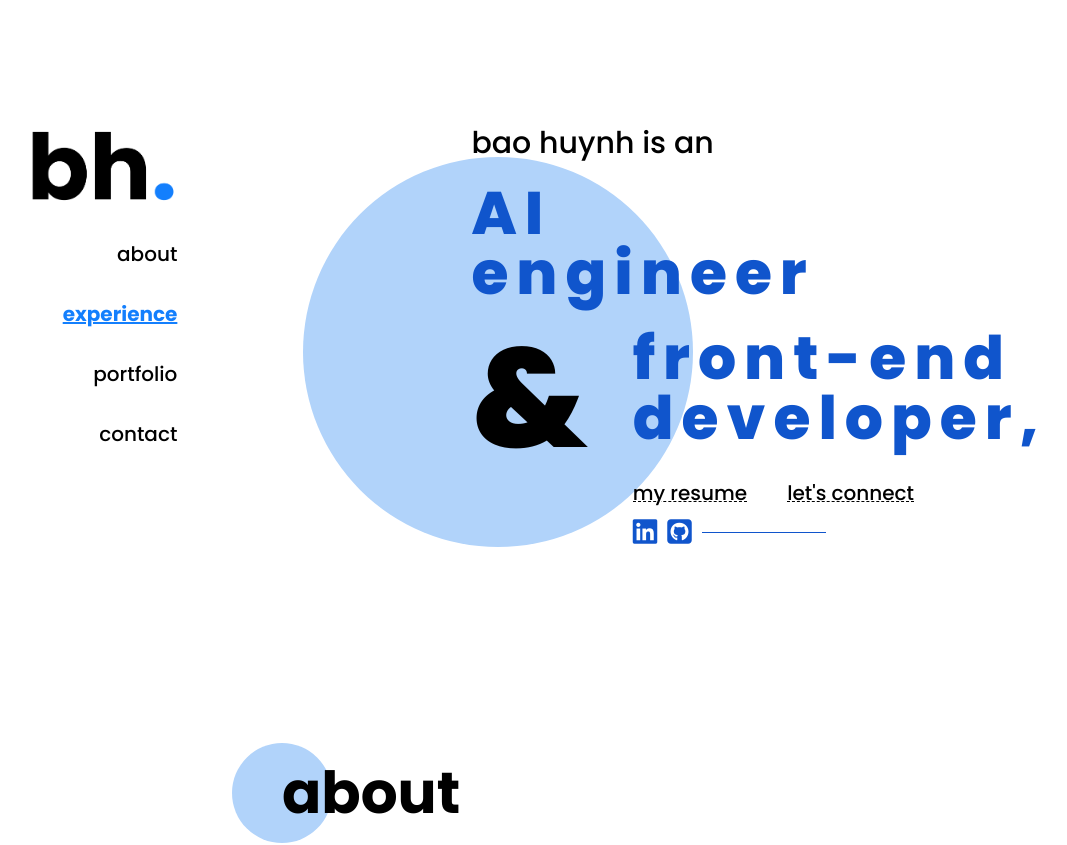
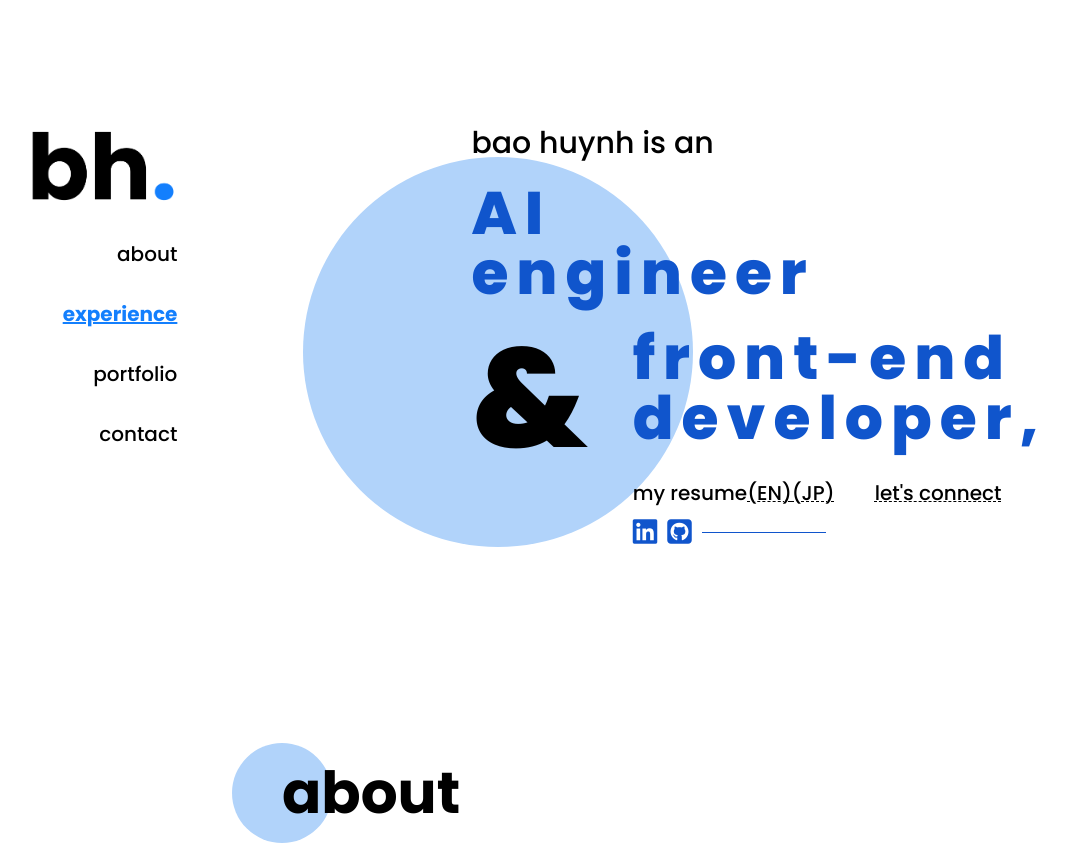
Before and after one commit to baco0611/personal_website, a React (Vite) app: page / in a window 1280 px wide. Shown: the top 845 px of the page, without its empty margins (74-1141 px from the left). Built offline with nearby package versions, Linux system fonts and the light colour scheme.

Commit message:
[FIX] FIX home layout and add jpese réume

```diff
--- a/src/views/Home/Home.jsx
+++ b/src/views/Home/Home.jsx
@@ -50,7 +50,13 @@ export default function Home() {
                             data-aos="fade-up"
                             data-aos-once="true"
                         >
-                            <a href='/bao_huynh_resume.pdf' download="Bao_Huynh_resume.pdf">my resume</a>
+                            <p>
+                                my resume
+                                <a href='/bao_huynh_resume.pdf' download="Bao_Huynh_resume.pdf">(EN)</a>
+                                <a href='/bao_huynh_resume_jp.pdf' download="Bao_Huynh_履歴書.pdf">(JP)</a>
+                            </p>
+                            {/* <a href='/bao_huynh_resume.pdf' download="Bao_Huynh_resume.pdf">my resume (EN)</a> */}
+                            {/* <a href='/bao_huynh_resume_jp.pdf' download="Bao_Huynh_履歴書.pdf">my resume (JP)</a> */}
                             <a href='#contact'>let's connect</a>
                         </div>
                         <div
--- a/src/views/Home/Home.scss
+++ b/src/views/Home/Home.scss
@@ -54,10 +54,13 @@
             align-items: center;
             gap: 40px;
 
-            a {
+            a, p {
                 font-size: 20px;
                 color: black;
                 font-weight: 500;
+            }
+
+            a {
                 text-decoration: underline dashed 1.2px black;
 
                 &:hover {
```
Also changed, not shown: 1 other file (tests, documents, lock files or other folders).
